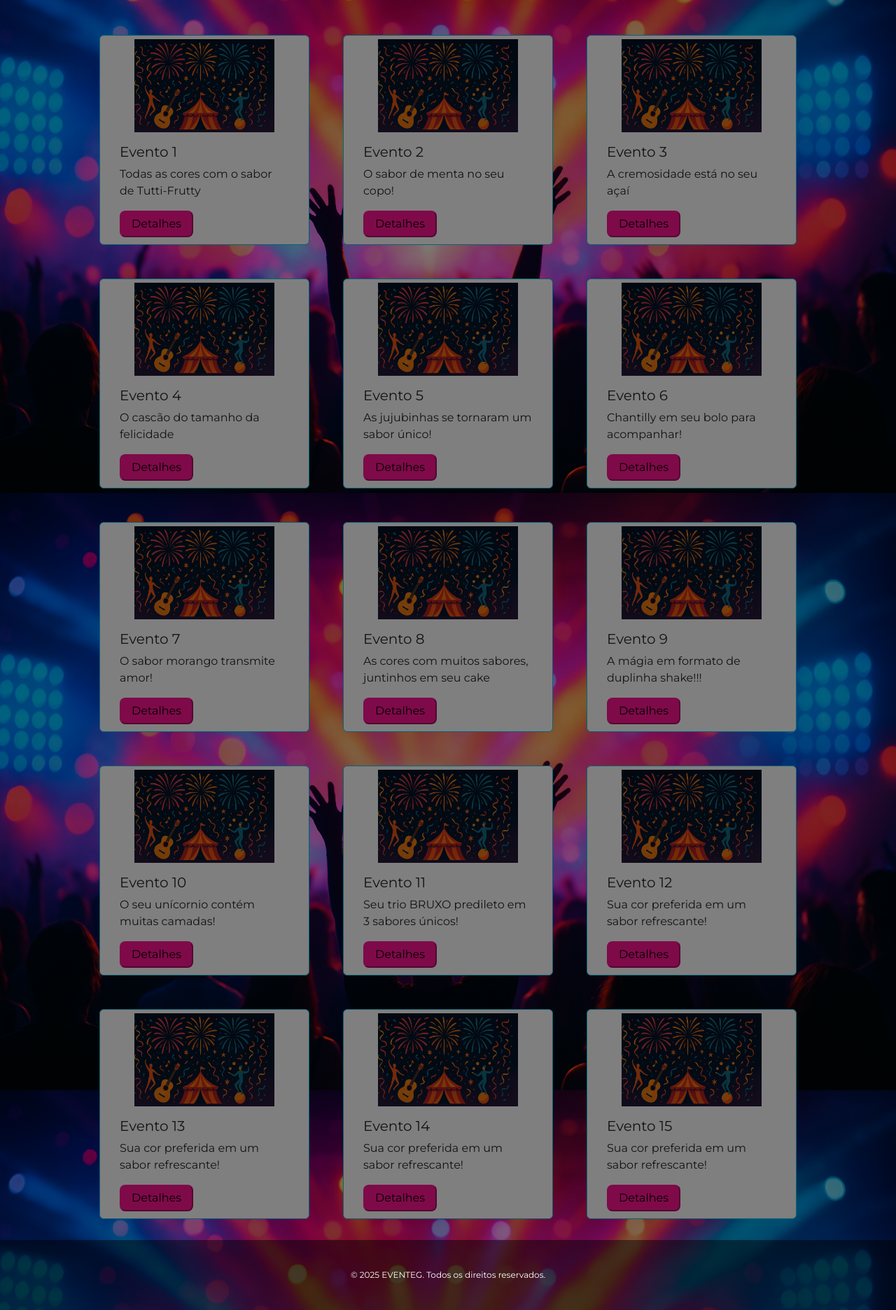
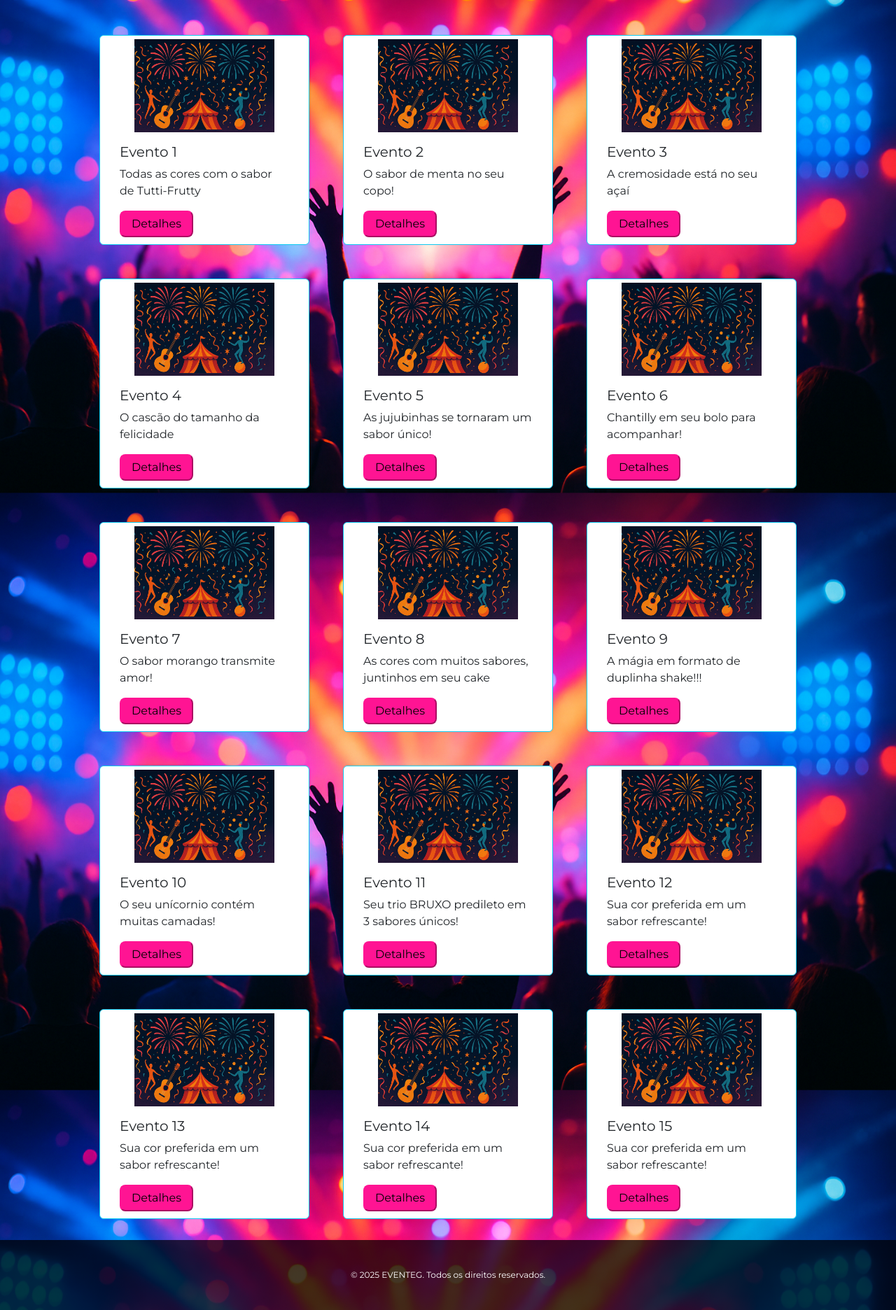
Before and after one commit to Gisele-Nuness/projeto-cadastro-de-eventos, a PHP site: page /galeria.html in a window 1280 px wide. Shown: the part 149-2021 px from the top of the page at 70% size. Run offline with PHP 8.4, Linux system fonts and the light colour scheme.

Commit message:
nada relevante ainda

```diff
--- a/cadastro.html
+++ b/cadastro.html
@@ -30,7 +30,7 @@
                 <li><a href="./index.html">Home</a></li>
                 <li><a href="./galeria.html">Galeria</a></li>
                 <li><a href="./contato.html">Contato</a></li>
-                <li><a href="./login.html"><button type="button" class="btn-login">Cadastre-se</button></a></li>
+                <li><a href="./cadastro.html"><button type="button" class="btn-login">Cadastre-se</button></a></li>
 
             </ul>
         </nav>
--- a/css/galeria.css
+++ b/css/galeria.css
@@ -32,16 +32,6 @@ main {
     overflow: hidden;
 }
 
-main::before {
-    content: "";
-    position: absolute;
-    top: 0;
-    left: 0;
-    width: 100%;
-    height: 100%;
-    background-color: rgba(0, 0, 0, 0.5);
-    z-index: 1;
-}
 
 .imagem{
     width: 200px;
```
